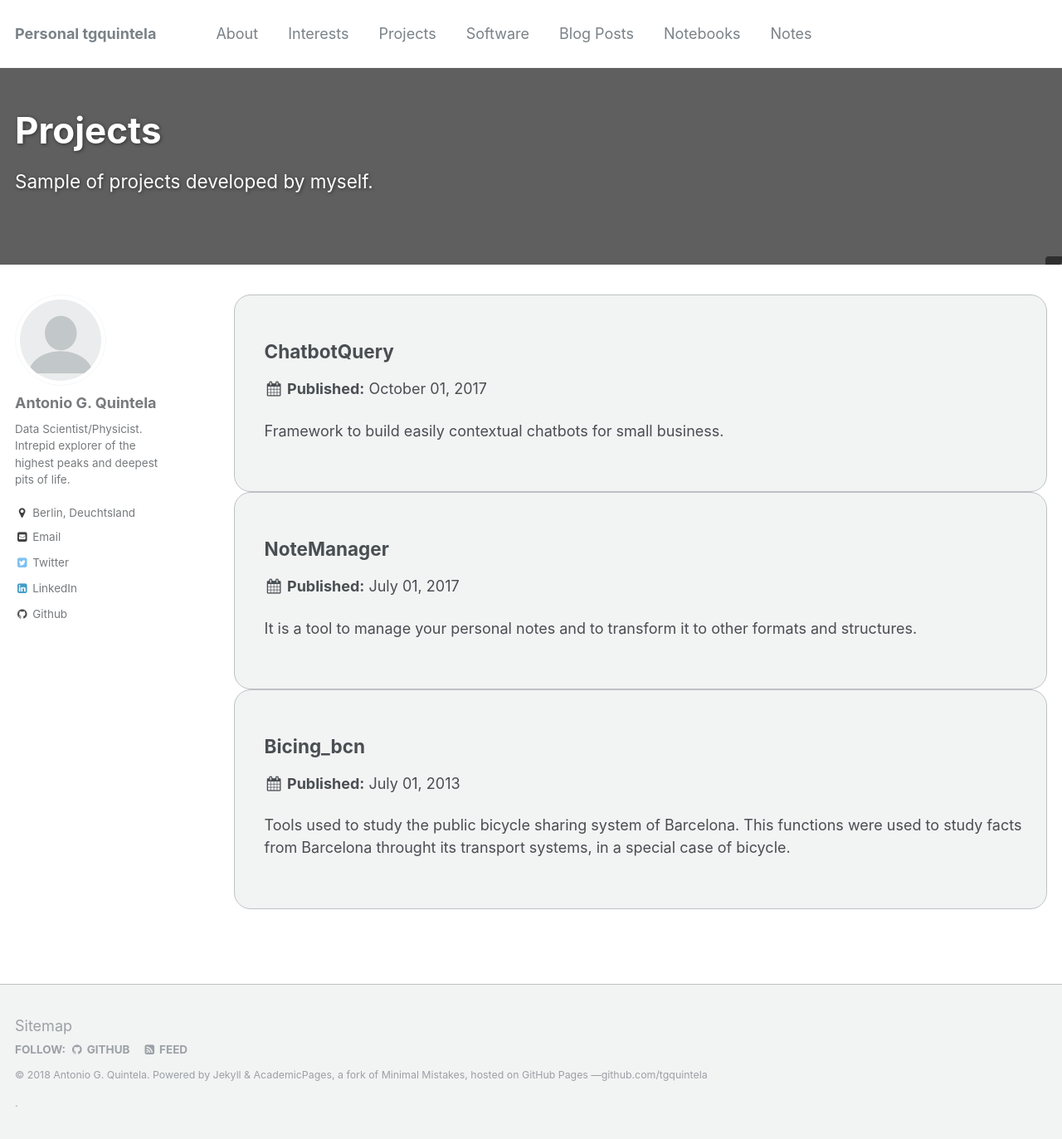
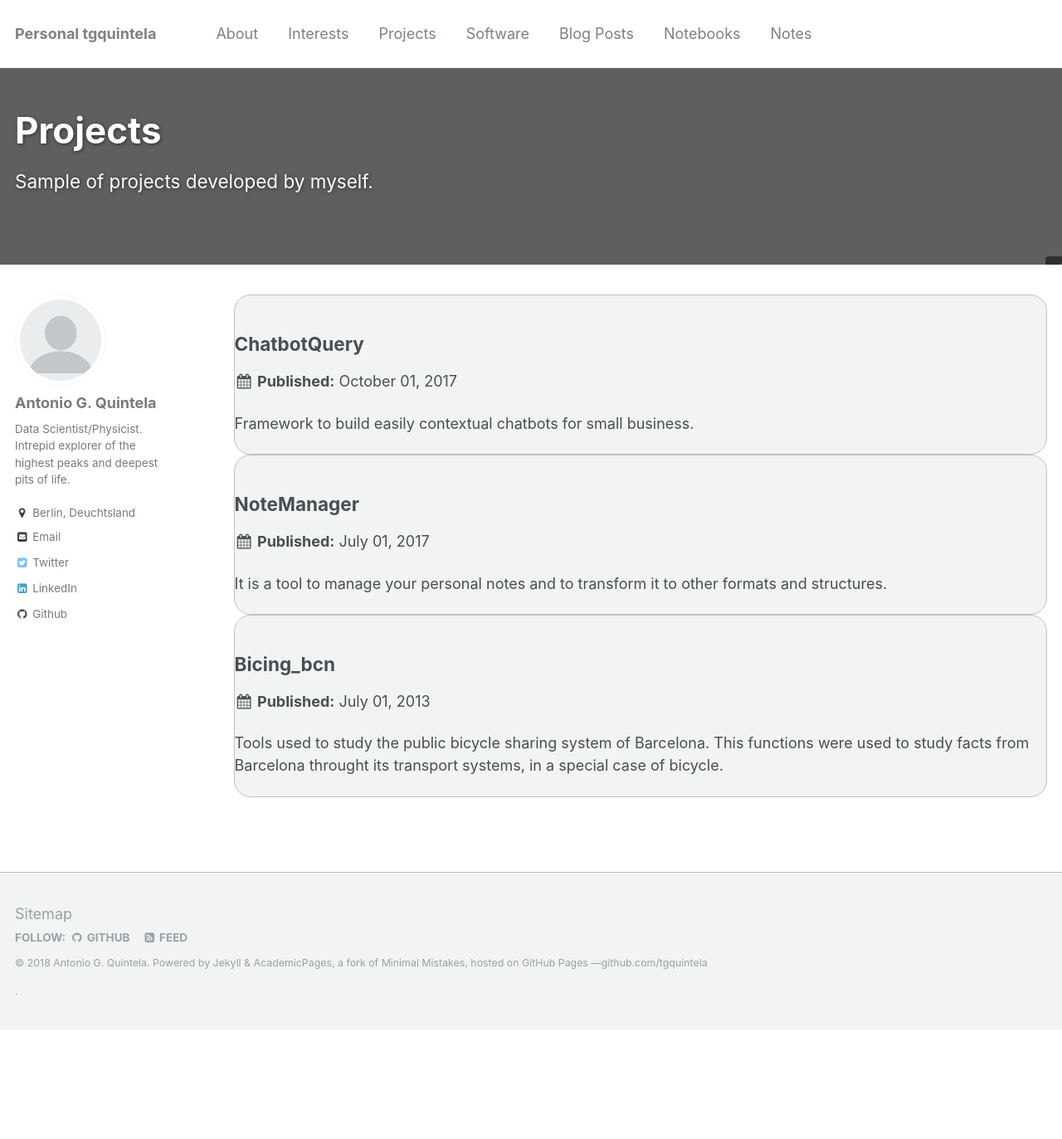
Before and after one commit to tgquintela/tgquintela.github.io, a Jekyll site: the page built from _pages/projects.html, in a window 1280 px wide and 1376 px high. Shown: the top 1373 px of the window at 83% size. Built offline with Jekyll 4.4.1, drawn with Linux system fonts in a browser that asks for light colours; a script that is not in the unit is left out.

Commit message:
Style testing.

```diff
--- a/_pages/projects.html
+++ b/_pages/projects.html
@@ -14,7 +14,7 @@ header:
 #roundedbox {
   border-radius: 20px;
   background: #f2f3f3;
-  padding: 0.5em 0.5em 2em 2em;
+  padding: -0.5em -0.5em 1em 1em;
   width: 100%;
   border: 1px solid #bdc1c4;
 }
```
